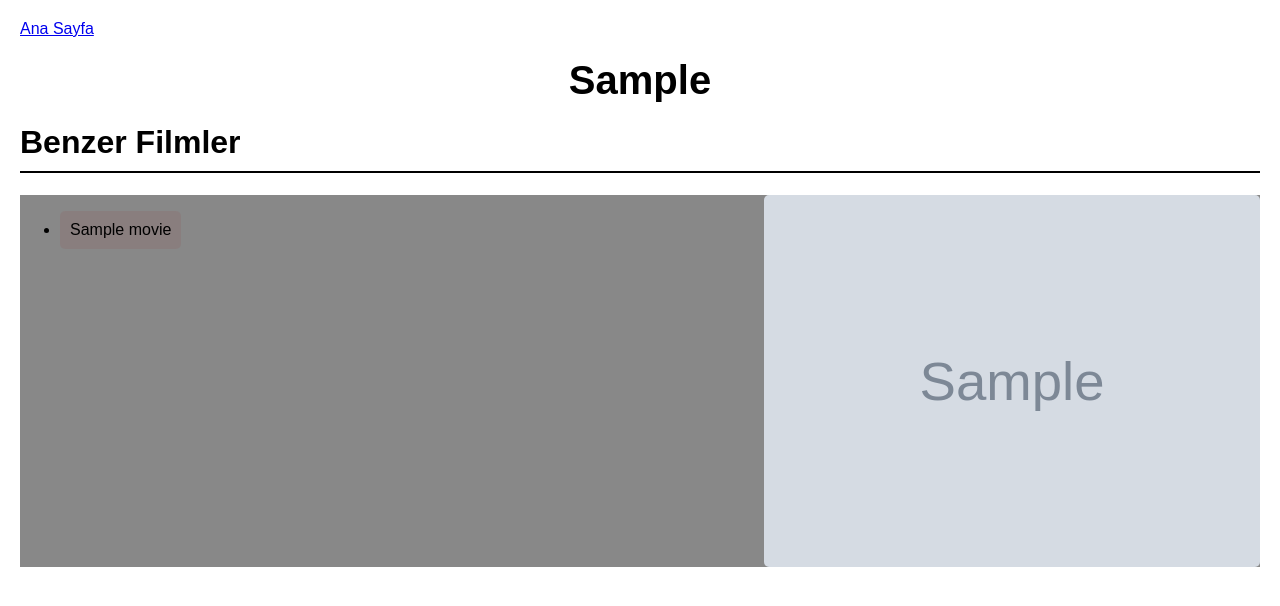
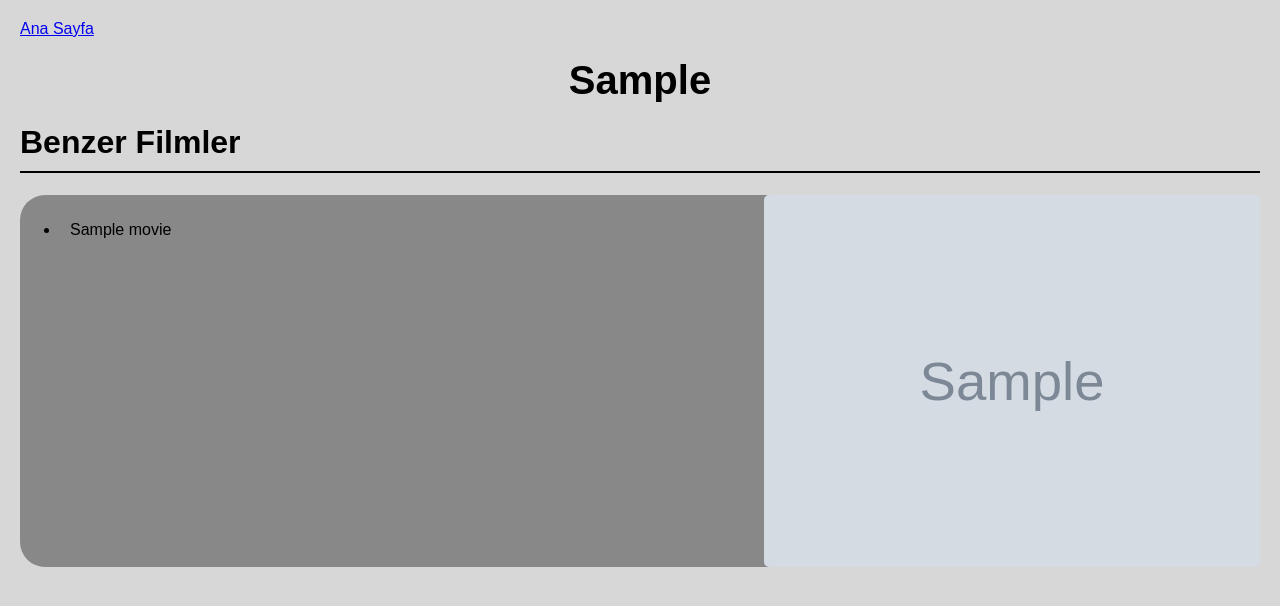
Before and after one commit to GokayHELVACI/FilmOneri2, a Flask app: template templates/test.html in a window 1280 px wide. Shown: the top 606 px of the page. Run offline with Flask 3, Linux system fonts and the light colour scheme; the template is opened without the code that fills it: most values are stand-ins (such as "Sample title", 1, 10 or a date in 2020); grey boxes marked "Sample" are stand-in pictures; parts of the project's set-up code (start-up, migrations or seed data) failed here and were passed over.

Commit message:
Görsel iyileştirmeler

```diff
--- a/app.py
+++ b/app.py
@@ -14,19 +14,22 @@ import requests
 from io import BytesIO
 from collections import Counter
 import time
+import numpy as np
 
 def dominant_color(url):
-    start=time.time()
+    start = time.time()
     response = requests.get(url)
-    print("Çalışma Süresi",time.time()-start)
+    print("Çalışma Süresi:", time.time() - start)
 
     image = Image.open(BytesIO(response.content))
     image = image.convert('RGB')
-    pixels = list(image.getdata())
-    pixel_count = Counter(pixels)
-    most_common_pixel = pixel_count.most_common(1)[0][0]
-    print("Çalışma Süresi",time.time()-start)
-    return most_common_pixel
+
+    # Pixelleri al ve numpy array'e çevir
+    pixels = np.array(image)
+
+    # Piksel ortalamasını hesapla
+    average_color = np.mean(pixels, axis=(0, 1)).astype(int)
+    return average_color
 
 url = 'https://media.themoviedb.org/t/p/original/drw6bZFRP1Yv5LNFW0KLoAgWo5.jpg'
 dominant_rgb = dominant_color(url)
--- a/templates/test.html
+++ b/templates/test.html
@@ -7,7 +7,7 @@
     <style>
         body {
             font-family: Arial, sans-serif;
-            background-color: #ffffff;
+            background-color: #d7d7d7;
             color: #000000;
             margin: 20px;
         }
@@ -28,14 +28,15 @@
             justify-content: space-between;
             align-items: flex-start;
             flex-wrap: wrap;
-            background-color: {{dominant_color}}
+            border-radius: 25px;
+
+            background-color: {{dominant_color}};
         }
         .movie-list li {
             margin-bottom: 20px;
             background-color: transparent;
             padding: 10px;
-            background-color: #9b060612;
-            border-radius: 5px;
+            border-radius: 25px;
             cursor: pointer;
         }
         .movie-list li:hover {
```
Also changed, not shown: 1 other file.
